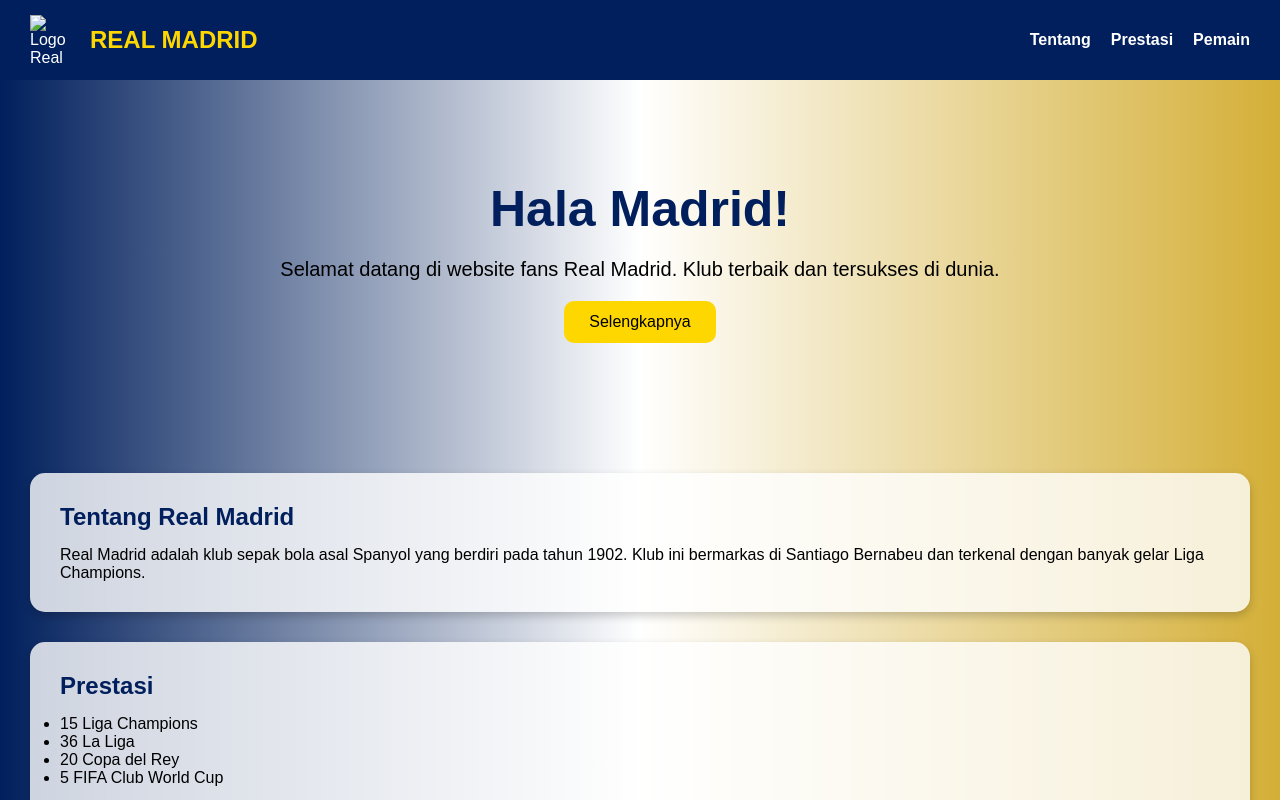
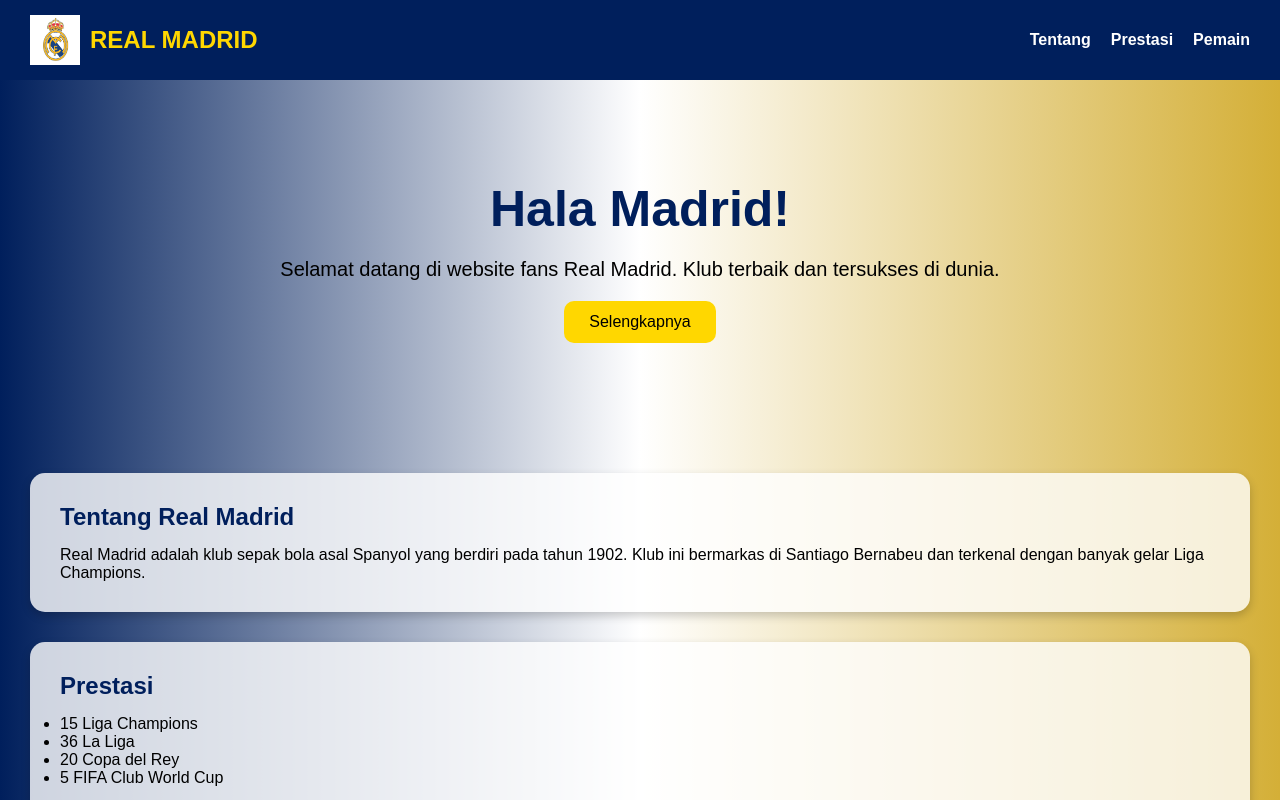
Before and after one commit to muhmmdfaiz36-art/real-Maddrid-website-, a plain HTML site: page index.html in a window 1280 px wide. Shown: the top 800 px of the page. Drawn offline with Linux system fonts and the light colour scheme.

Commit message:
Update index.html

```diff
--- a/index.html
+++ b/index.html
@@ -13,7 +13,7 @@
     <!-- Navbar -->
     <nav>
         <div class="logo-area">
-    <img src="logo.png" alt="Logo Real Madrid">
+    <img src="logo.jpg" alt="Logo Real Madrid">
 
     <h1>REAL MADRID</h1>
 </div>
```
